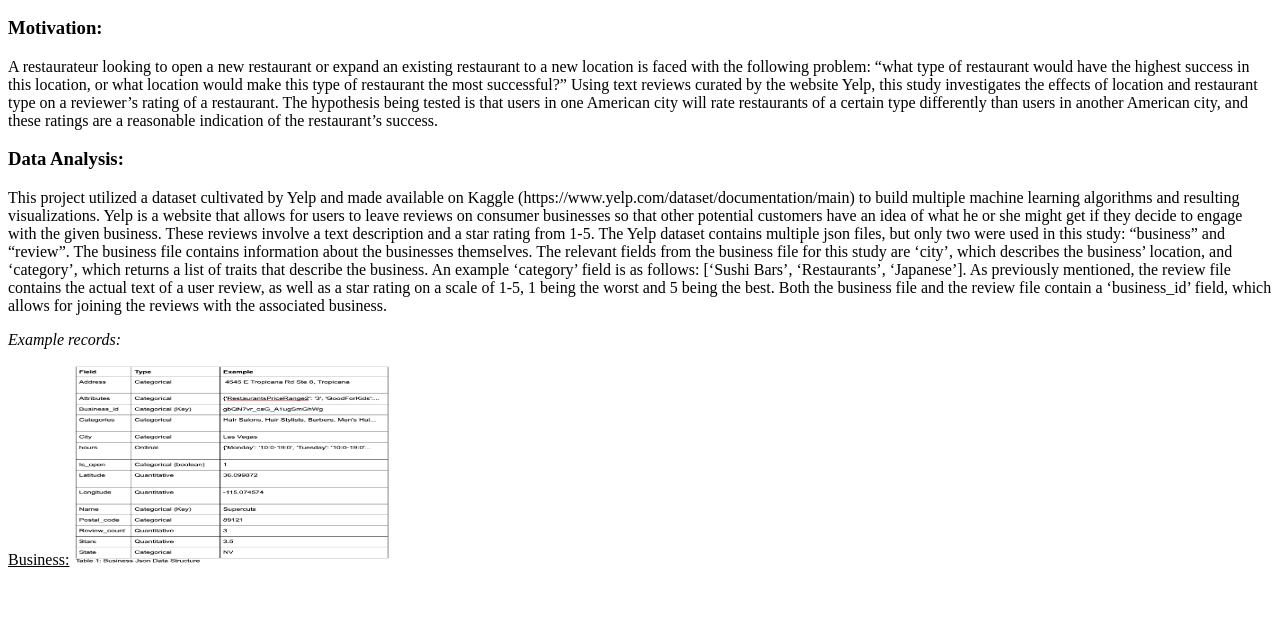
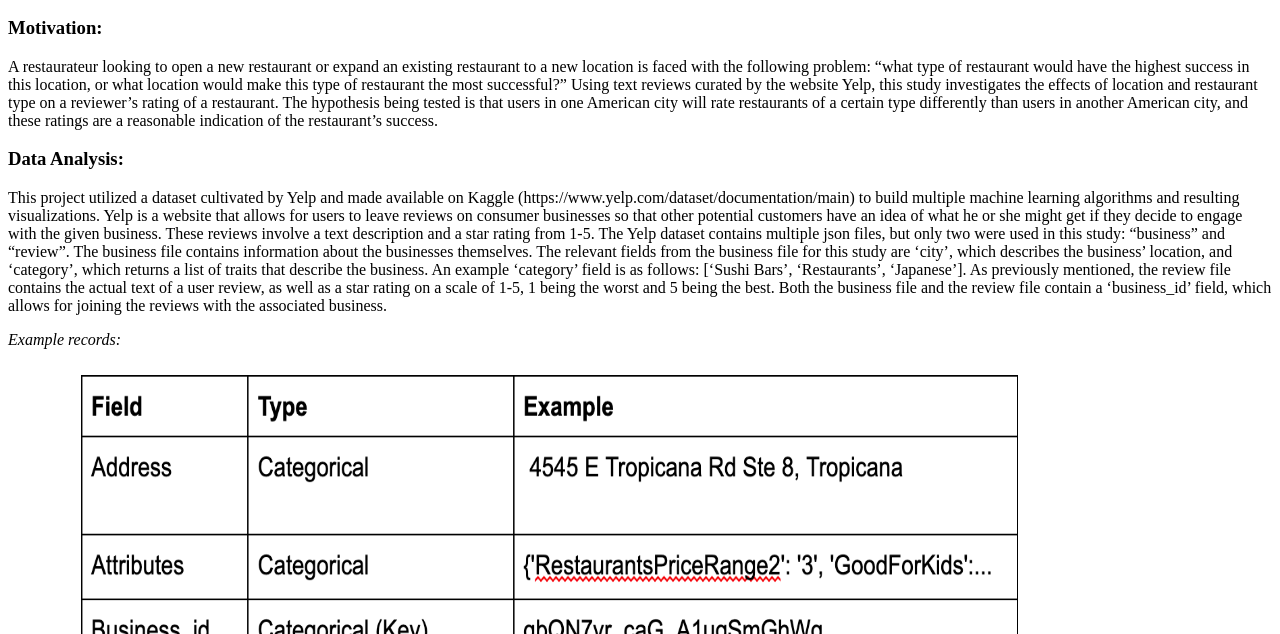
Before and after one commit to liangvi/Visualization_Demo_D3, a plain HTML site: page index.html in a window 1280 px wide. Shown: the part 318-952 px from the top of the page. Before the commit the page ends 895 px from the top, so only its background shows below. Drawn offline with Linux system fonts and the light colour scheme.

Commit message:
Update index.html

```diff
--- a/index.html
+++ b/index.html
@@ -15,4 +15,4 @@ This project utilized a dataset cultivated by Yelp and made available on Kaggle
 <p></p>
 <u>Business:</u>
 
- <img src="Table1.png" width="320" height="200">
+ <img src="Table1.png" width="960" height="1200">
```
